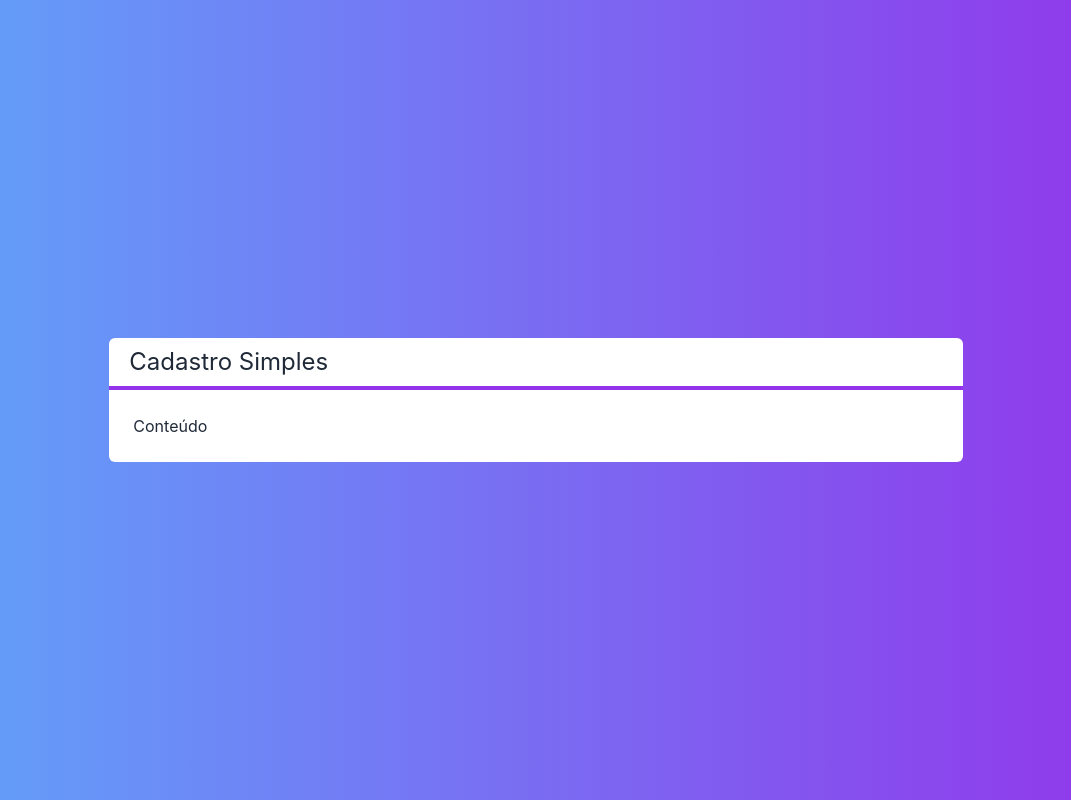
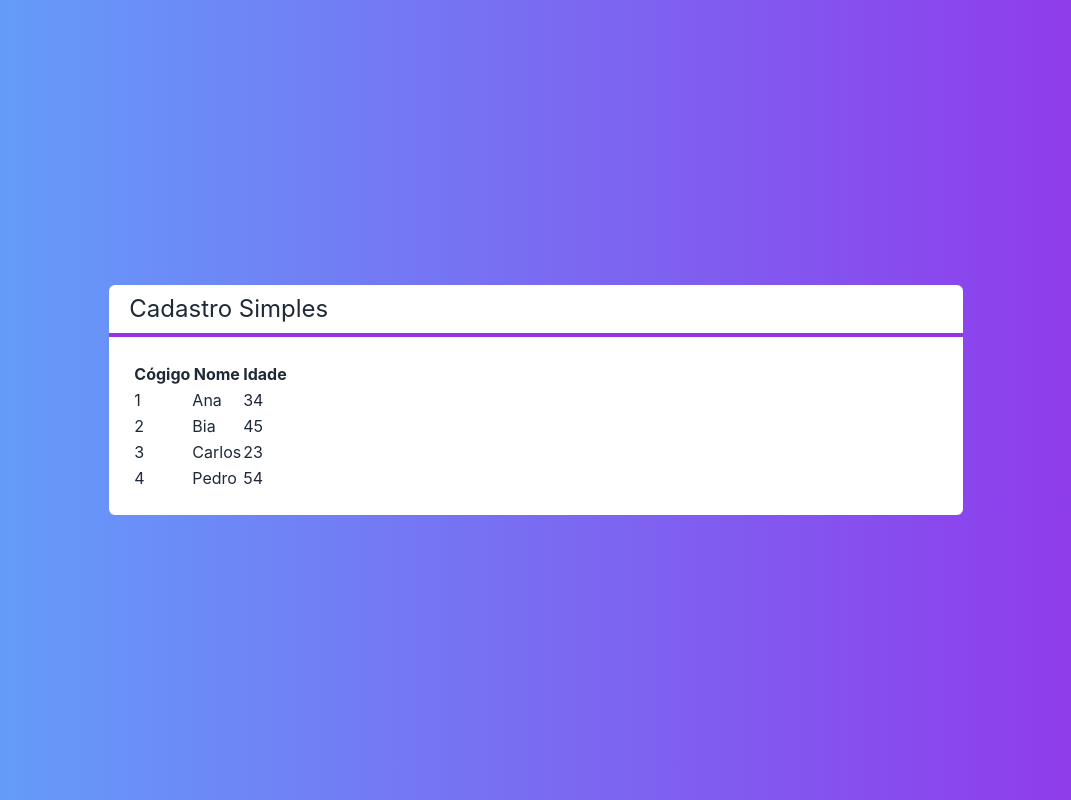
Before and after one commit to P4ul1t0s/next-crud, a Next.js app: page / in a window 1280 px wide. Shown: the whole page, without its empty margins (104-1175 px from the left). Built offline with nearby package versions, Linux system fonts and the light colour scheme.

Commit message:
Componente Tabela I

```diff
--- /dev/null
+++ b/src/components/Tabela.tsx
@@ -0,0 +1,40 @@
+import Cliente from "../core/Cliente"
+
+interface TabelaProps{
+    clientes: Cliente[]
+}
+
+export default function Tabela(props){
+    function renderizarCabecalho(){
+        return(
+            <tr>
+                <th>Cógigo</th>
+                <th>Nome</th>
+                <th>Idade</th>
+            </tr>
+        )
+    }
+
+    function renderizarDados(){
+        return props.clientes?.map((cliente, i) => {
+            return(
+                <tr key={cliente.id}>
+                    <td>{cliente.id}</td>
+                    <td>{cliente.nome}</td>
+                    <td>{cliente.idade}</td>
+                </tr>
+            )
+        })
+    }
+
+    return(
+        <table>
+            <thead>
+                {renderizarCabecalho()}
+            </thead>
+            <tbody>
+                {renderizarDados()}
+            </tbody>
+        </table>
+    )
+}
--- a/src/pages/index.tsx
+++ b/src/pages/index.tsx
@@ -1,10 +1,19 @@
 import Layout from '../components/Layout'
+import Tabela from '../components/Tabela'
+import Cliente from '../core/Cliente'
 
 export default function Home() {
+    const clientes = [
+        new Cliente("Ana", 34, "1"),
+        new Cliente("Bia", 45, "2"),
+        new Cliente("Carlos", 23, "3"),
+        new Cliente("Pedro", 54, "4")
+    ]
+
     return (
         <div className="flex h-screen justify-center items-center bg-gradient-to-r from-blue-400 to-purple-600 text-white">
             <Layout titulo="Cadastro Simples">
-                <span>Conteúdo</span>
+                <Tabela clientes={clientes}></Tabela>
             </Layout>
         </div>
     )
```
